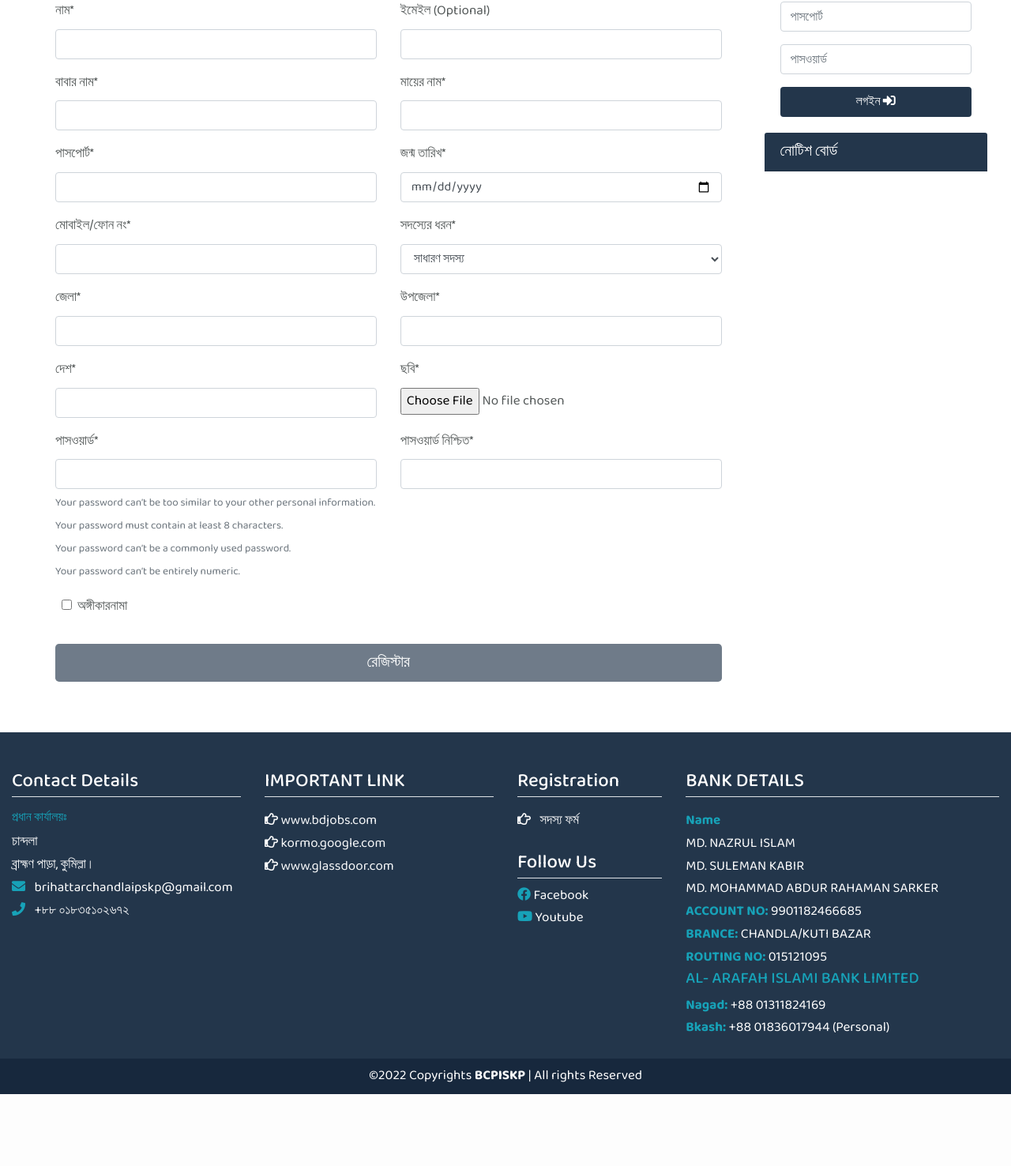
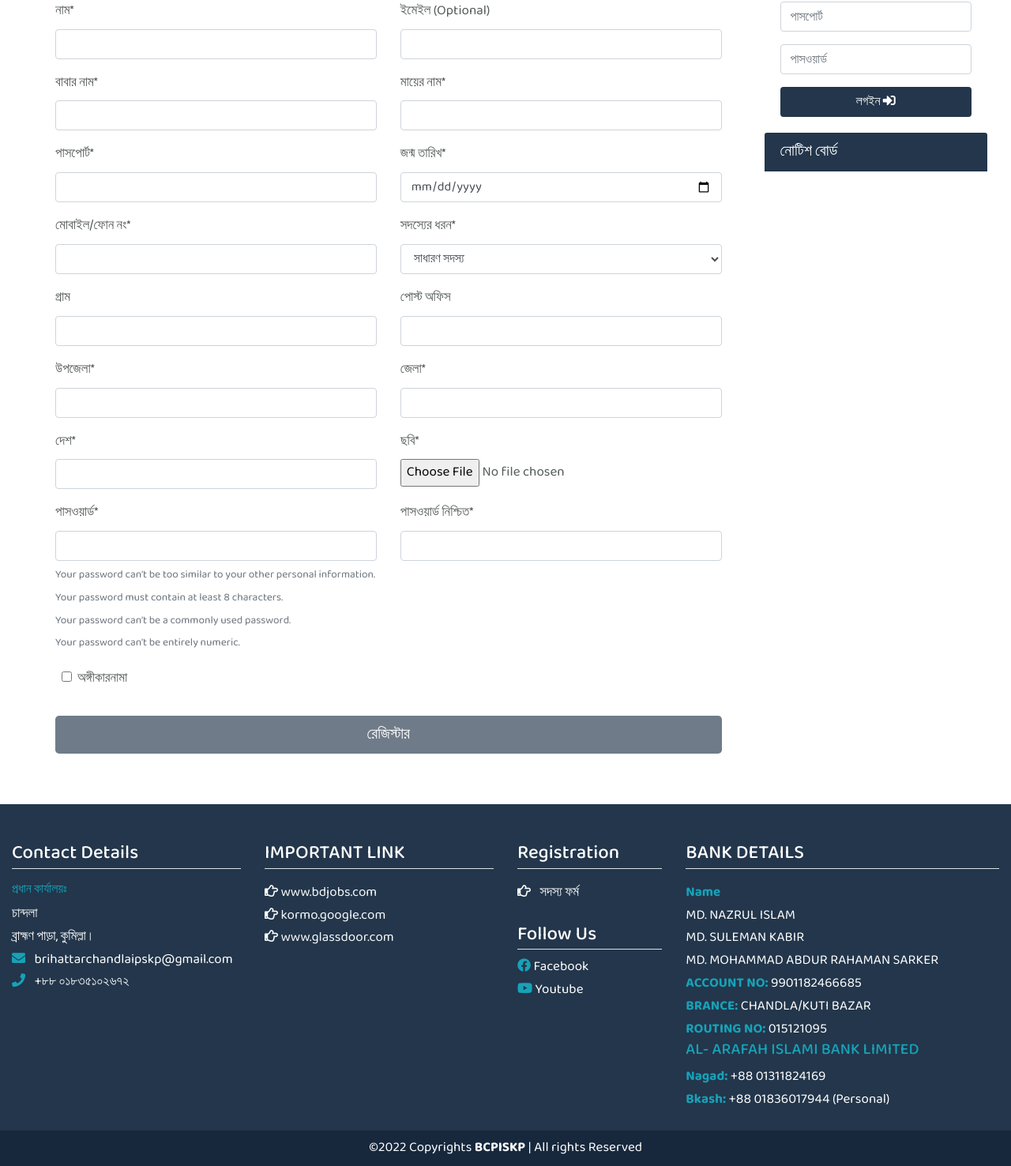
Before and after one commit to mhkmcp/gsc_project, a Django app: page /admission-form in a window 1280 px wide. Shown: the part 250-1726 px from the top of the page at 79% size. Before the commit the page ends 1635 px from the top, so only its background shows below. Run offline with Django 3.2, Linux system fonts and the light colour scheme; data that the repository does not hold is empty; some libraries are stand-ins or nearby versions.

Commit message:
[REF] Refactored registration form

```diff
--- a/src/forms.py
+++ b/src/forms.py
@@ -3,8 +3,7 @@ from django.contrib.auth.models import User
 from django.contrib.auth.forms import UserCreationForm
 from django.contrib.auth import password_validation
 from django.forms.models import inlineformset_factory
-from django.contrib.admin.widgets import FilteredSelectMultiple
-from django.contrib.auth.models import Group, User
+from django.contrib.auth.models import User
 
 from .models import Candidate, Contact, Election, Member
 
@@ -66,15 +65,16 @@ class MemberForm(forms.ModelForm):
             "date_of_birth": "জন্ম তারিখ",
             "phone": "মোবাইল/ফোন নং",
             "member_type": "সদস্যের ধরন",
+            "village": "গ্রাম",
+            "post_office": "পোস্ট অফিস",
+            "upazilla": "উপজেলা",
             "zilla": "জেলা",
-            "upazilla": "উপজেলা",
             "country": "দেশ",
             "image": "ছবি",
             "is_agreed": "অঙ্গীকারনামা",
         }
 
         widgets = {
-            # "full_name": forms.TextInput(attrs={"placeholder": "Full name"}),
             "date_of_birth": forms.DateInput(
                 format=("%d/%m/%Y"),
                 attrs={
--- a/src/models.py
+++ b/src/models.py
@@ -33,8 +33,10 @@ class Member(models.Model):
     full_name = models.CharField(max_length=255)
     father_name = models.CharField(max_length=255)
     mother_name = models.CharField(max_length=255)
+    village = models.CharField(max_length=63, blank=True, null=True)
+    post_office = models.CharField(max_length=63, blank=True, null=True)
+    upazilla = models.CharField(max_length=63)
     zilla = models.CharField(max_length=63)
-    upazilla = models.CharField(max_length=63)
     country = models.CharField(max_length=127)
     image = models.ImageField(upload_to="member/images")
     phone = models.CharField(max_length=32)
--- a/templates/base.html
+++ b/templates/base.html
@@ -27,6 +27,9 @@
 
 	<link rel="stylesheet" href="{% static 'css/responsive.css' %}">
 
+	{% block extra_heads %}
+
+	{% endblock extra_heads %}
 
 </head>
 
--- a/templates/pages/member/admission_form.html
+++ b/templates/pages/member/admission_form.html
@@ -35,8 +35,13 @@
           </div>
 
           <div class="row">
+            <div class="col-md-6">{{ member_form.village|as_crispy_field }}</div>
+            <div class="col-md-6">{{ member_form.post_office|as_crispy_field }}</div>
+          </div>
+
+          <div class="row">
+            <div class="col-md-6">{{ member_form.upazilla|as_crispy_field }}</div>
             <div class="col-md-6">{{ member_form.zilla|as_crispy_field }}</div>
-            <div class="col-md-6">{{ member_form.upazilla|as_crispy_field }}</div>
           </div>
 
           <div class="row">
```
Also changed, not shown: src/migrations/0002_auto_20220222_2312.py (added).
